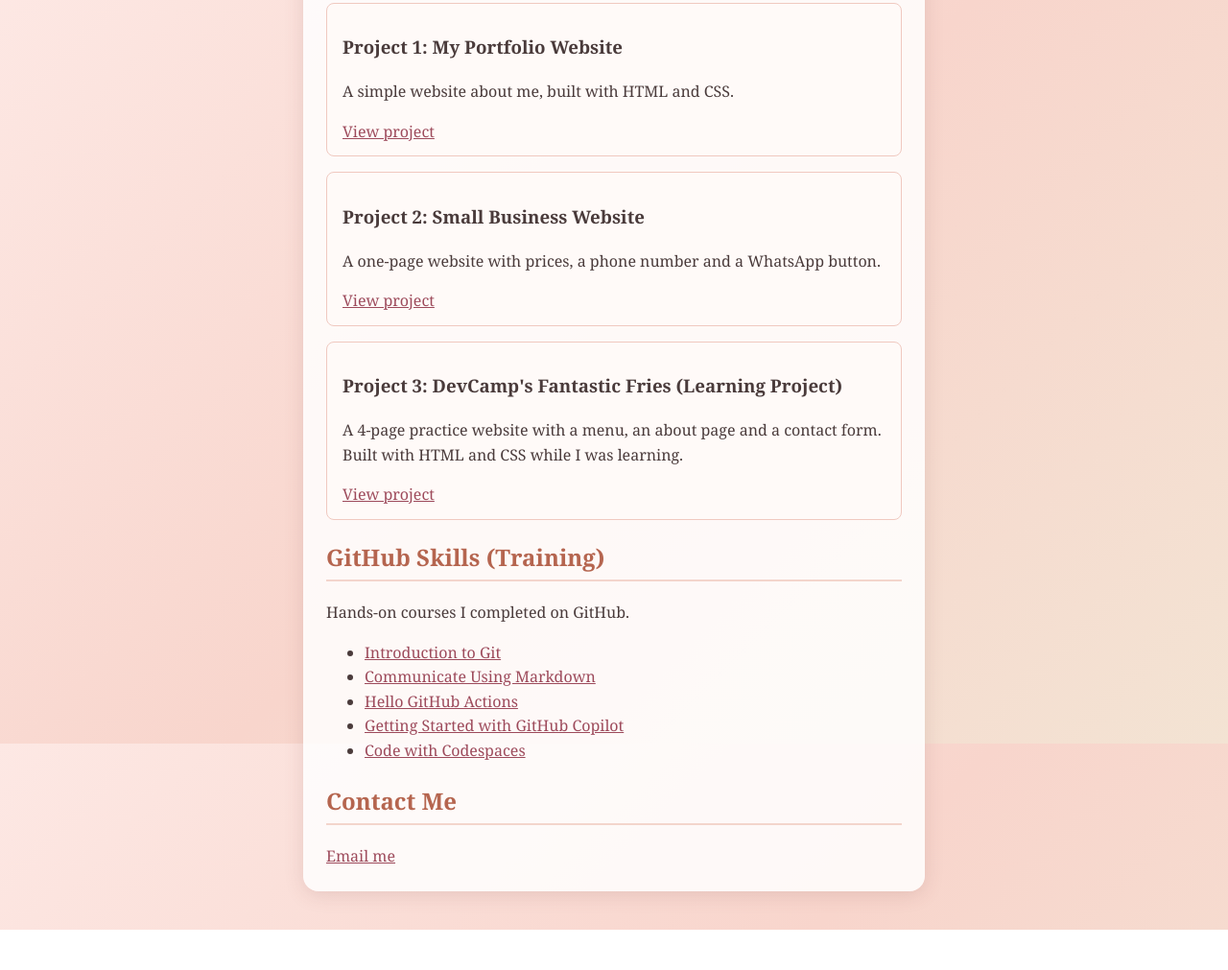
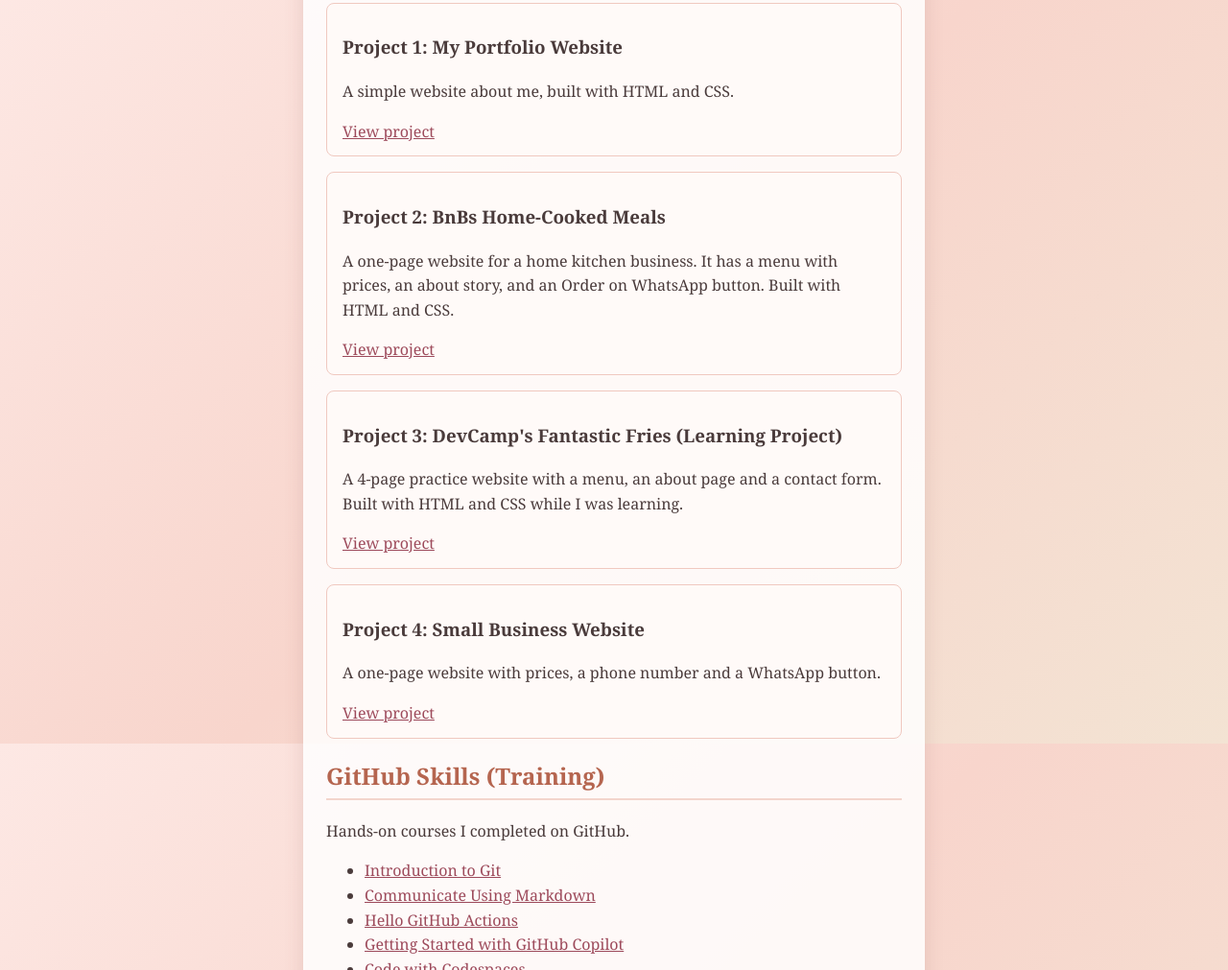
Before and after one commit to phindigee628-creator/my-portfolio, a plain HTML site: page index.html in a window 1280 px wide. Shown: the part 825-1836 px from the top of the page at 96% size. Before the commit the page ends 1794 px from the top, so only its background shows below. Drawn offline with Linux system fonts and the light colour scheme.

Commit message:
Revise portfolio projects and add new entry
Updated project descriptions and added a new project.

```diff
--- a/index.html
+++ b/index.html
@@ -36,15 +36,21 @@
 </div>
 
 <div class="project">
-  <h3>Project 2: Small Business Website</h3>
-  <p>A one-page website with prices, a phone number and a WhatsApp button.</p>
-  <a href="https://phindigee628-creator.github.io/salon-website/" target="_blank">View project</a>
+  <h3>Project 2: BnBs Home-Cooked Meals</h3>
+  <p>A one-page website for a home kitchen business. It has a menu with prices, an about story, and an Order on WhatsApp button. Built with HTML and CSS.</p>
+  <a href="https://phindigee628-creator.github.io/bnbs-website/" target="_blank">View project</a>
 </div>
 
 <div class="project">
   <h3>Project 3: DevCamp's Fantastic Fries (Learning Project)</h3>
   <p>A 4-page practice website with a menu, an about page and a contact form. Built with HTML and CSS while I was learning.</p>
   <a href="https://phindigee628-creator.github.io/devcamp-fries/" target="_blank">View project</a>
+</div>
+
+  <div class="project">
+  <h3>Project 4: Small Business Website</h3>
+  <p>A one-page website with prices, a phone number and a WhatsApp button.</p>
+  <a href="https://phindigee628-creator.github.io/salon-website/" target="_blank">View project</a>
 </div>
 
 <h2>GitHub Skills (Training)</h2>
```
